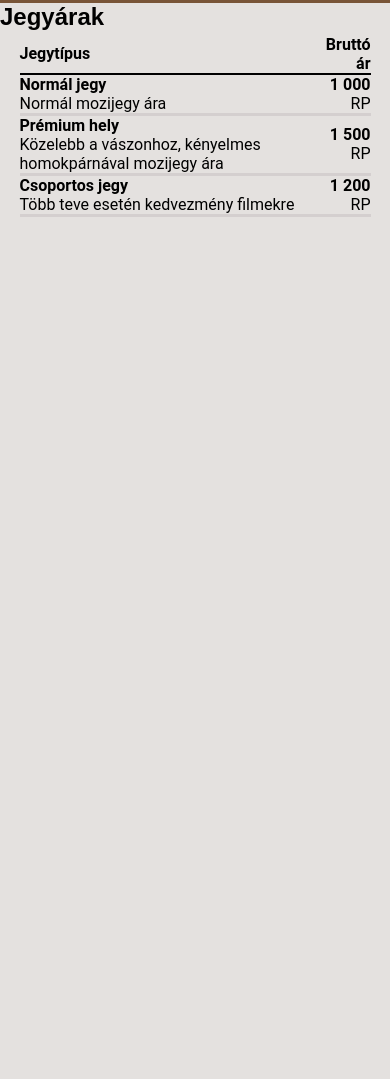
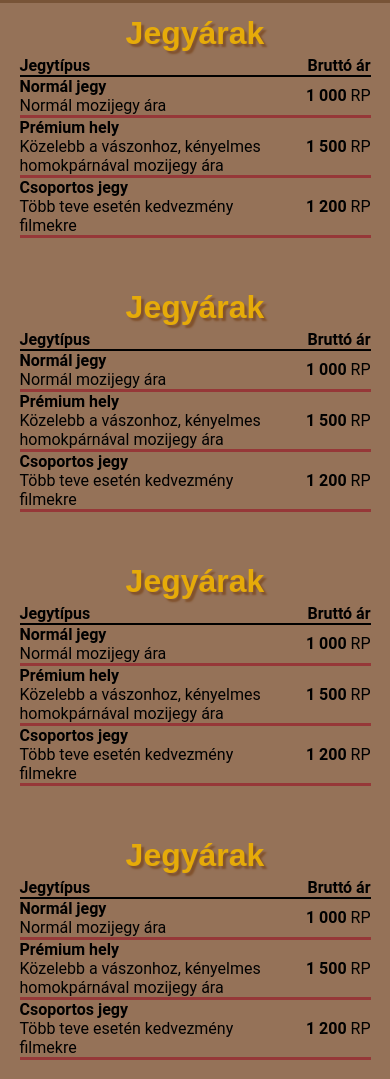
Before and after one commit to kendere/teve, a plain HTML site: page pages/jegy.html in a window 390 px wide. Shown: the part 318-1397 px from the top of the page. Before the commit the page ends 844 px from the top, so only its background shows below. Drawn offline with Linux system fonts and the light colour scheme.

Commit message:
Responsive jegy

```diff
--- a/css/jegy.css
+++ b/css/jegy.css
@@ -1,11 +1,24 @@
 body {
-    background-color: rgb(228, 225, 223);
+    background-color: rgba(132, 91, 61, 0.86);
+}
+
+.flex-container {
+    gap: 20px;
+    justify-content: center;
+    display: flex;
+    flex-wrap: wrap;
 }
 
 .cash {
+    flex: 1 1 100%;
+    max-width: 45%;
+
     h2 {
-        padding: 20px;
-        background-color: rgb(220, 226, 231);
+        padding-top: 3%;
+        text-align: center;
+        font-size: 2rem;
+        color: #e6ab09;
+        text-shadow: 3px 3px 2px var(--text_shadow_h1);;
     }
 
     table  {
@@ -22,7 +35,8 @@ body {
     }
 
     td {
-        border-bottom: 3px solid rgb(212, 207, 207);
+        border-bottom: 3px solid rgb(150, 56, 56);
+        max-width: 200px;
     }
 
     td:first-child, th:first-child {
@@ -37,3 +51,9 @@ body {
         content: ' RP';
     }
 }
+
+@media (max-width: 768px) {
+    .cash {
+        max-width: 100%;
+    }
+}
--- a/pages/jegy.html
+++ b/pages/jegy.html
@@ -30,8 +30,9 @@
         </nav>
     </div>
     <main>
+        <div class="flex-container">
+            <div class="cash">
                 <h2>Jegyárak</h2>
-        <div class="cash">
                 <table>
                     <thead>
                         <tr>
@@ -68,6 +69,122 @@
                     </tbody>
                 </table>
             </div>
+            <div class="cash">
+                <h2>Jegyárak</h2>
+                <table>
+                    <thead>
+                        <tr>
+                            <th>
+                                <strong>Jegytípus</strong>
+                            </th>
+                            <th>
+                                <strong>Bruttó ár</strong>
+                            </th>
+                        </tr>
+                    </thead>
+                    <tbody>
+                        <tr>
+                            <td>
+                                <strong>Normál jegy</strong>
+                                <p>Normál mozijegy ára</p>
+                            </td>
+                            <td><strong>1 000</strong></td>
+                        </tr>
+                        <tr>
+                            <td>
+                                <strong>Prémium hely</strong>
+                                <p>Közelebb a vászonhoz, kényelmes homokpárnával mozijegy ára</p>
+                            </td>
+                            <td><strong>1 500</strong></td>
+                        </tr>
+                        <tr>
+                            <td>
+                                <strong>Csoportos jegy</strong>
+                                <p>Több teve esetén kedvezmény filmekre</p>
+                            </td>
+                            <td><strong>1 200</strong></td>
+                        </tr>
+                    </tbody>
+                </table>
+            </div>
+            <div class="cash">
+                <h2>Jegyárak</h2>
+                <table>
+                    <thead>
+                        <tr>
+                            <th>
+                                <strong>Jegytípus</strong>
+                            </th>
+                            <th>
+                                <strong>Bruttó ár</strong>
+                            </th>
+                        </tr>
+                    </thead>
+                    <tbody>
+                        <tr>
+                            <td>
+                                <strong>Normál jegy</strong>
+                                <p>Normál mozijegy ára</p>
+                            </td>
+                            <td><strong>1 000</strong></td>
+                        </tr>
+                        <tr>
+                            <td>
+                                <strong>Prémium hely</strong>
+                                <p>Közelebb a vászonhoz, kényelmes homokpárnával mozijegy ára</p>
+                            </td>
+                            <td><strong>1 500</strong></td>
+                        </tr>
+                        <tr>
+                            <td>
+                                <strong>Csoportos jegy</strong>
+                                <p>Több teve esetén kedvezmény filmekre</p>
+                            </td>
+                            <td><strong>1 200</strong></td>
+                        </tr>
+                    </tbody>
+                </table>
+            </div>
+            <div class="cash">
+                <h2>Jegyárak</h2>
+                <table>
+                    <thead>
+                        <tr>
+                            <th>
+                                <strong>Jegytípus</strong>
+                            </th>
+                            <th>
+                                <strong>Bruttó ár</strong>
+                            </th>
+                        </tr>
+                    </thead>
+                    <tbody>
+                        <tr>
+                            <td>
+                                <strong>Normál jegy</strong>
+                                <p>Normál mozijegy ára</p>
+                            </td>
+                            <td><strong>1 000</strong></td>
+                        </tr>
+                        <tr>
+                            <td>
+                                <strong>Prémium hely</strong>
+                                <p>Közelebb a vászonhoz, kényelmes homokpárnával mozijegy ára</p>
+                            </td>
+                            <td><strong>1 500</strong></td>
+                        </tr>
+                        <tr>
+                            <td>
+                                <strong>Csoportos jegy</strong>
+                                <p>Több teve esetén kedvezmény filmekre</p>
+                            </td>
+                            <td><strong>1 200</strong></td>
+                        </tr>
+                    </tbody>
+                </table>
+            </div>
+        </div>
+
     </main>
 </body>
 </html>
```
Lines whose indentation alone changed are shown as unchanged.
